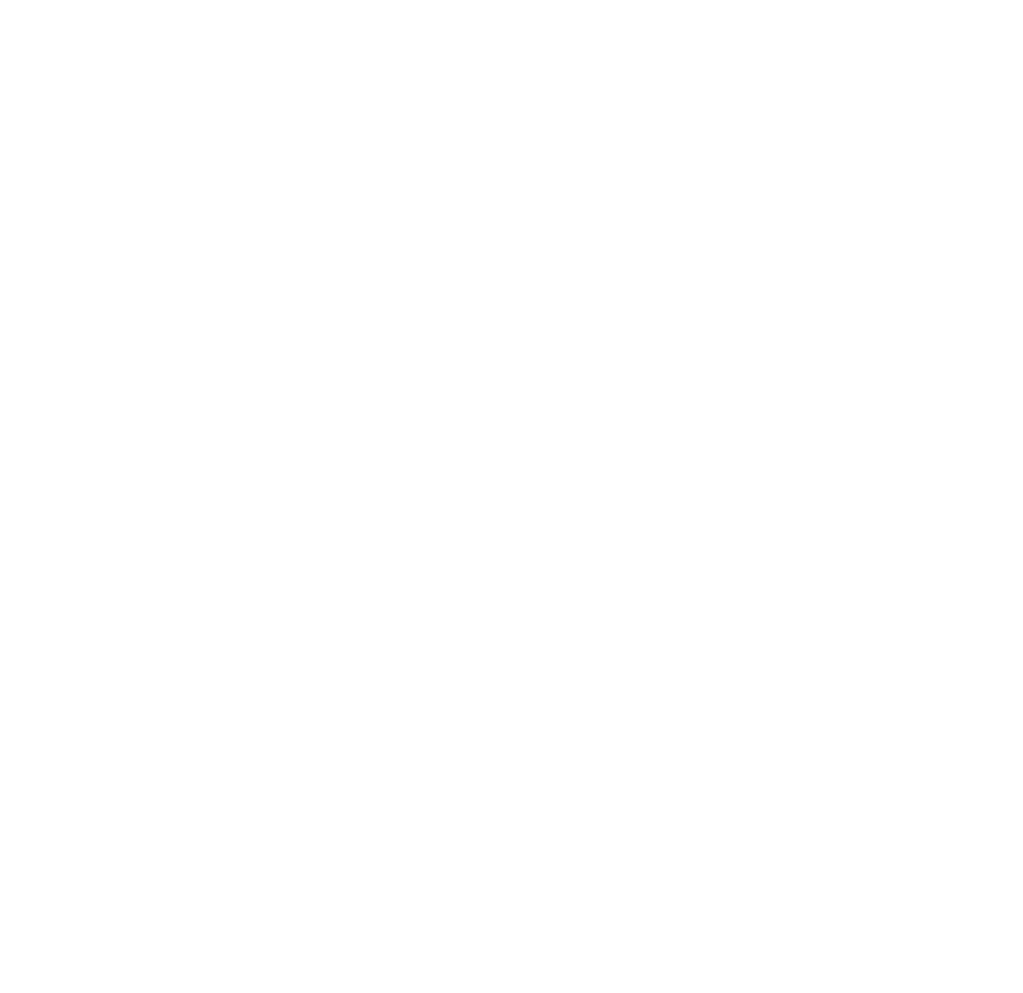
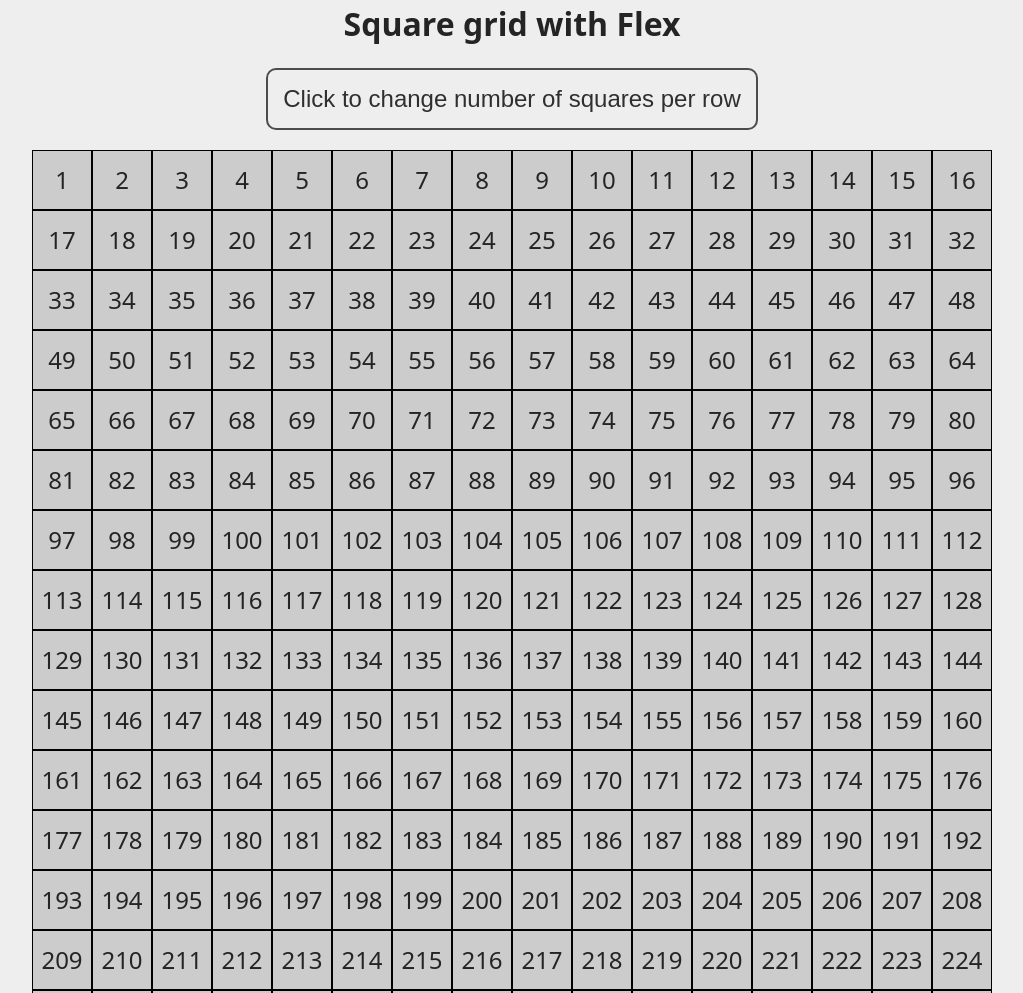
Before and after one commit to ofakar/odin-etch-a-sketch, a website built with Vite: page index.html in a window 1280 px wide. Shown: the top 993 px of the page, without its empty margins (128-1151 px from the left). Before the commit the page ends 800 px from the top, so only its background shows below. Built offline with nearby package versions, Linux system fonts and the light colour scheme.

Commit message:
improve Etch-A-Sketch functionality
- Enhanced drawing precision in `src/main.js`.
- Added RGB `src/style.css.
- Minor adjustments to `index.html`.

```diff
--- a/index.html
+++ b/index.html
@@ -4,9 +4,12 @@
     <meta charset="UTF-8" />
     <link rel="shortcut icon" href="/favicon192.png" type="image/x-icon" />
     <meta name="viewport" content="width=device-width, initial-scale=1.0" />
-    <title>Vite App</title>
+    <title>Square grid with Flex</title>
   </head>
   <body>
+    <h1>Square grid with Flex</h1>
+    <button class="prompt-button">Click to change number of squares per row</button>
+    <main class="square-container"></main>
     <script type="module" src="/src/main.js"></script>
   </body>
 </html>
--- a/src/main.js
+++ b/src/main.js
@@ -1,3 +1,53 @@
 // @ts-check
 
 import "./style.css";
+const squareContainer = document.querySelector(".square-container");
+const promptButton = document.querySelector(".prompt-button");
+
+const rgb = () => {
+  const r = Math.floor(Math.random() * 256);
+  const g = Math.floor(Math.random() * 256);
+  const b = Math.floor(Math.random() * 256);
+  return `rgb(${r},${g},${b})`;
+};
+
+const addSquareDivs = (squaresPerRow = 16) => {
+  let isExecuted;
+  if (!isExecuted) {
+    const totalSquares = squaresPerRow * squaresPerRow;
+    if (squareContainer) squareContainer.innerHTML = "";
+    for (let i = 1; i <= totalSquares; i++) {
+      const square = document.createElement("div");
+      square.classList.add("square");
+      square.style.width = `calc(100% / ${squaresPerRow})`;
+      square.textContent = String(i);
+      squareContainer?.appendChild(square);
+    }
+
+    isExecuted = true;
+  }
+};
+
+addSquareDivs();
+
+/** @type {NodeListOf<HTMLDivElement>} */
+const squares = document.querySelectorAll(".square");
+
+squares.forEach(square => {
+  square.addEventListener("mouseenter", () => {
+    square.classList.contains("leave-transition") && square.classList.remove("leave-transition");
+    square.style.backgroundColor = rgb();
+  });
+  square.addEventListener("mouseleave", () => {
+    square.classList.add("leave-transition");
+    square.style.backgroundColor = "var(--square-bg-color)";
+  });
+});
+
+promptButton?.addEventListener("click", () => {
+  const squares = prompt("Number of squares per row:");
+  if (squares !== null) {
+    let isExecuted = false;
+    addSquareDivs(parseInt(squares));
+  }
+});
--- a/src/style.css
+++ b/src/style.css
@@ -3,8 +3,9 @@
   line-height: 1.5;
   font-weight: 400;
 
-  --text-color: rgba(0, 0, 0, 0.87);
-  --bg-color: #242424;
+  --text-color: #eee;
+  --bg-color: #223;
+  --square-bg-color: #445;
   color-scheme: light dark;
 }
 
@@ -17,11 +18,56 @@
 body {
   color: var(--text-color);
   background-color: var(--bg-color);
+  max-width: 95vw;
+  width: 960px;
+  height: 100vh;
+  display: flex;
+  flex-direction: column;
+  align-items: center;
+  margin-inline: auto;
+}
+
+.prompt-button {
+  border-radius: 10px;
+  border: 2px solid var(--text-color);
+  font-size: 1.5rem;
+  margin: 20px;
+  padding: 15px;
+  background-color: var(--bg-color);
+  cursor: pointer;
+  opacity: 0.8;
+  transition: opacity 0.2s, scale 0.1s;
+}
+.prompt-button:hover {
+  opacity: 1;
+}
+.prompt-button:active {
+  scale: 0.98;
+}
+
+.square-container {
+  display: flex;
+  flex-wrap: wrap;
+  margin-bottom: 20px;
+}
+
+.square {
+  display: flex;
+  justify-content: center;
+  align-items: center;
+  font-size: 1.5rem;
+  background-color: var(--square-bg-color);
+  aspect-ratio: 1;
+  border: 1px solid black;
+}
+.leave-transition {
+  transition: background-color 1s;
 }
 
 @media (prefers-color-scheme: light) {
   :root {
-    --text-color: #213547;
-    --bg-color: #ffffff;
+    --text-color: #242424;
+    --bg-color: #eee;
+    --square-bg-color: #ccc;
   }
 }
```
